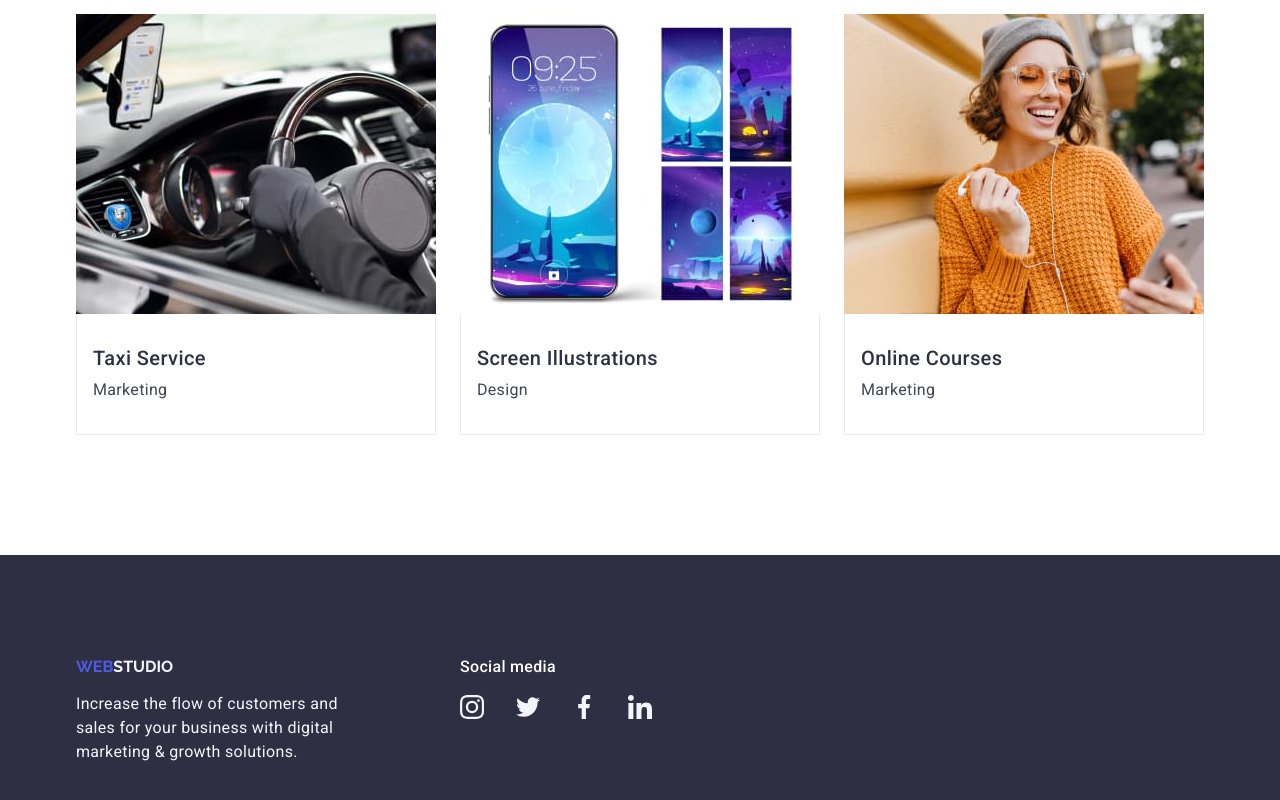
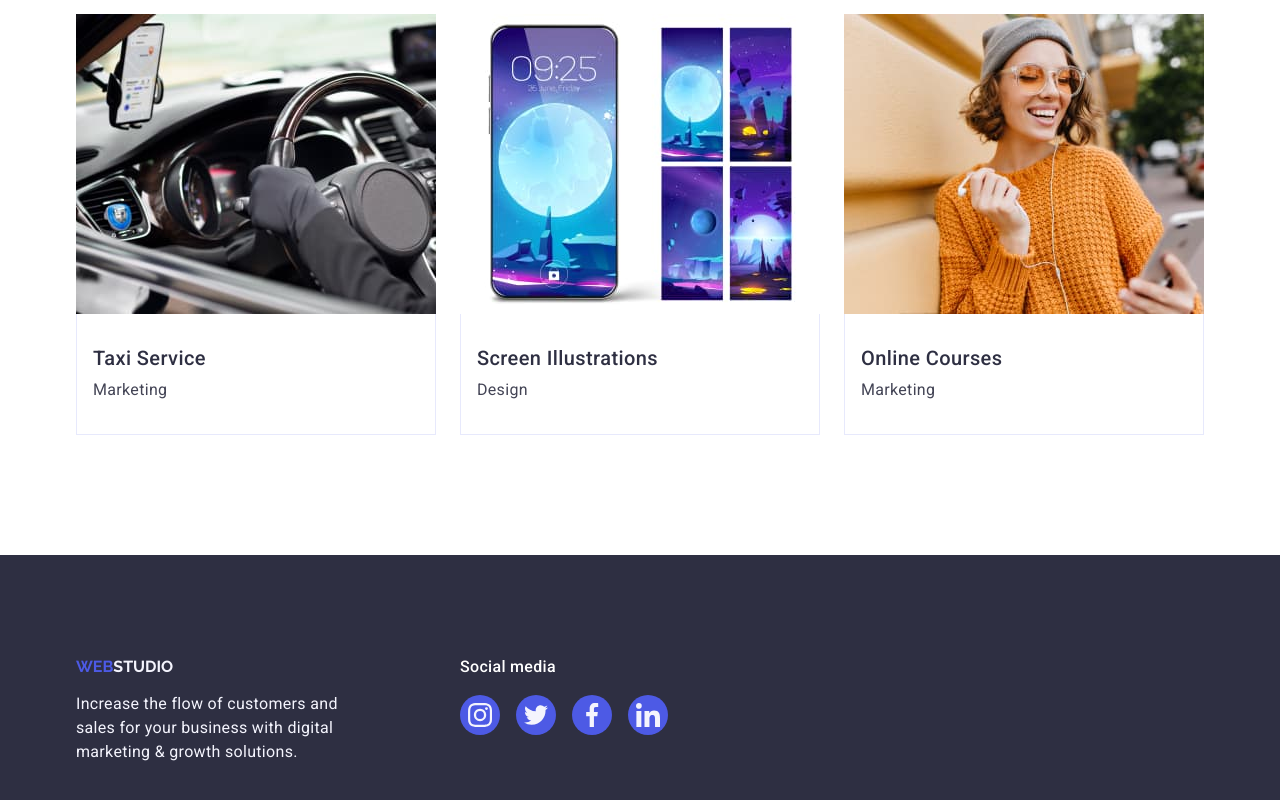
Before and after one commit to Anastasiia0409/goit-markup-hw-04, a plain HTML site: page index.html in a window 1280 px wide. Shown: the part 2619-3419 px from the top of the page. Drawn offline with nearby package versions, Linux system fonts and the light colour scheme.

Commit message:
Initial commit

```diff
--- a/index.html
+++ b/index.html
@@ -397,28 +397,28 @@
         <p class="social-subtitle">Social media</p>
         <ul class="footer-list">
           <li class="footer-item">
-            <a href="footer-item-link">
+            <a href="" class="footer-item-link">
                <svg class="icon" width="24" height="24">
                   <use href="./images/icons.svg#icon-instagram-2"></use>
                </svg>
             </a>
           </li>
           <li class="footer-item">
-            <a href="footer-item-link">
+            <a href="" class="footer-item-link">
                <svg class="icon" width="24" height="24">
                   <use href="./images/icons.svg#icon-twitter-1"></use>
                </svg>
             </a>
           </li>
           <li class="footer-item">
-            <a href="footer-item-link">
+            <a href="" class="footer-item-link">
                <svg class="icon" width="24" height="24">
                   <use href="./images/icons.svg#icon-facebook-1"></use>
                </svg>
             </a>
           </li>
           <li class="footer-item">
-            <a href="footer-item-link">
+            <a href="" class="footer-item-link">
                <svg class="icon" width="24" height="24">
                   <use href="./images/icons.svg#icon-linkedin-1"></use>
                </svg>
```
